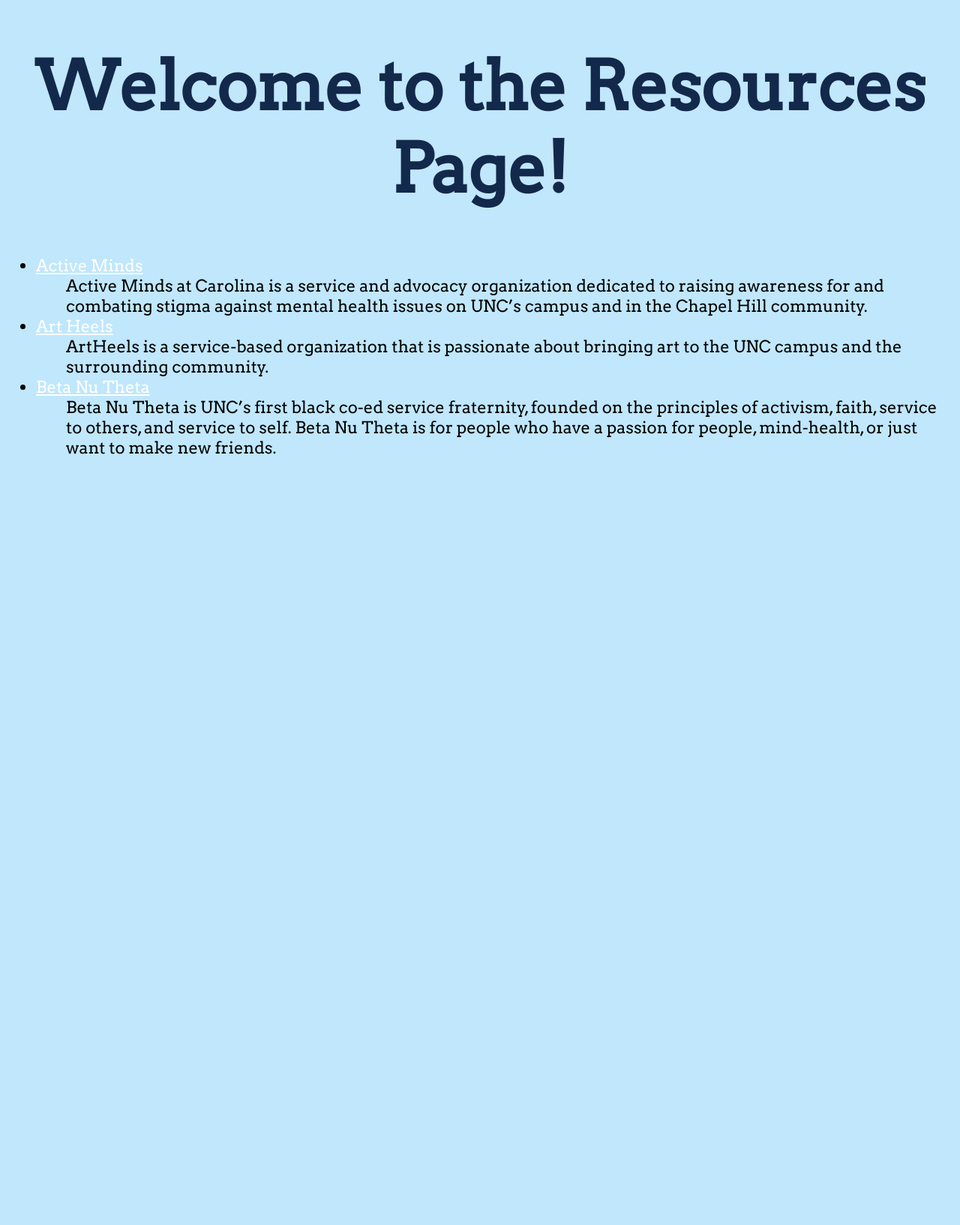
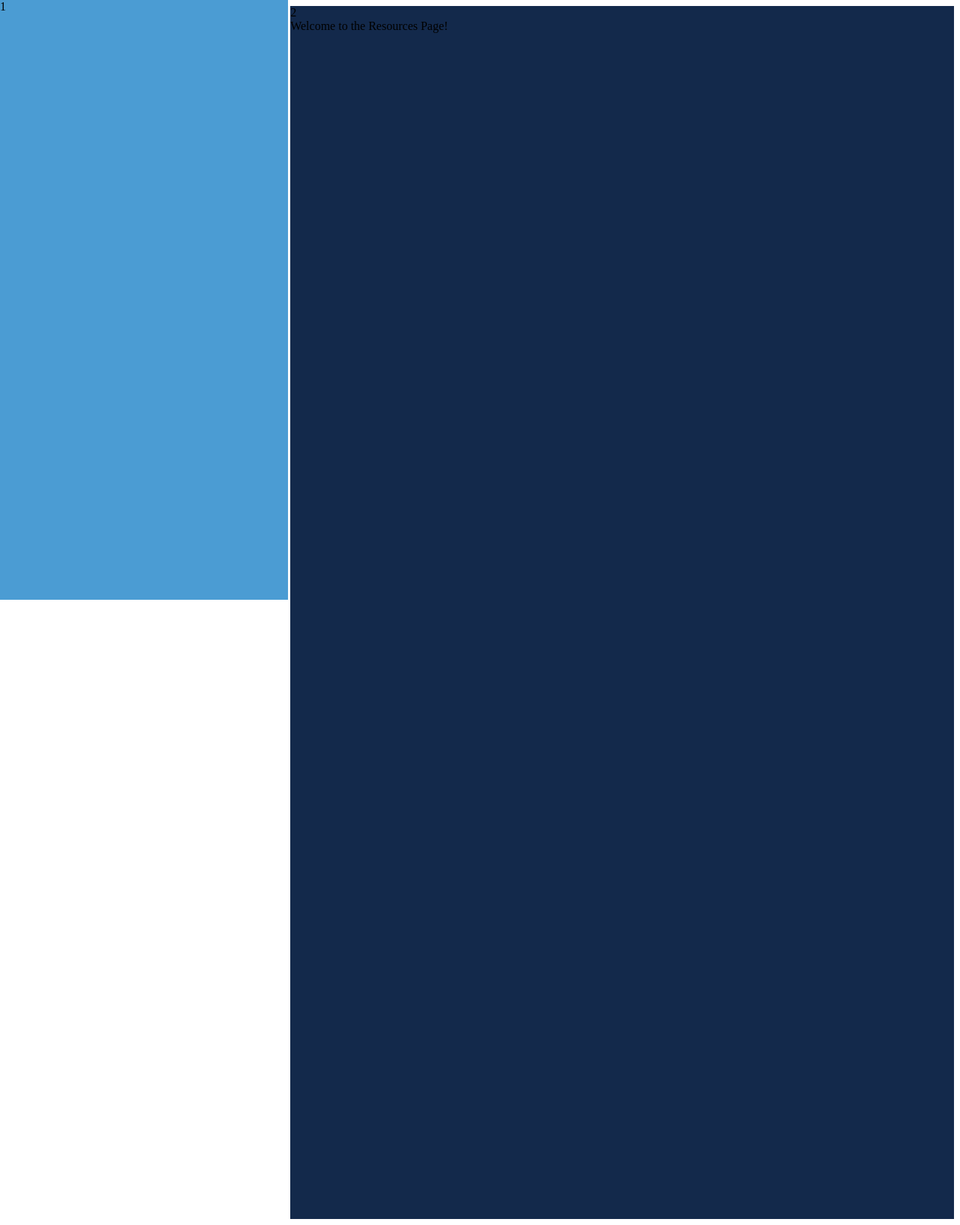
Before and after one commit to cssgunc/MindOverMatter, a Flask app: page /resources in a window 1280 px wide. Shown: the whole page at 75% size. Before the commit the page ends 606 px from the top, so only its background shows below. Run offline with Flask 2, Linux system fonts and the light colour scheme.

Commit message:
Resource fake columns

```diff
--- a/templates/resources.html
+++ b/templates/resources.html
@@ -1,18 +1,41 @@
 <!DOCTYPE html>
 <html>
 <head>
+<!-- <link href='resources.css' type = 'text/css' rel='stylesheet'> -->
 <link href='https://fonts.googleapis.com/css?family=Arvo' rel='stylesheet'>
-<style>
-body {
-    font-family: 'Arvo';font-size: 22px;
-    background-color: #c0e7fc;
-}
-
-</style>
 </head>
 <body>
 
-<title>MoM Resources</title>
+<div class="col1">1</div>
+<style>
+    .col1 {
+        height: 100%;
+        width: 30%;
+        background-color:#4B9CD3;
+        position: fixed;
+        left: 0;
+        top: 0;
+    }
+</style>
+<!-- <title>MoM Resources</title>
+<h1 style="color: #13294B; font-weight: bold; font-size: 90px;">Welcome to the Resources Page!</h1> -->
+<div class="col2">
+    <style>
+        .col2 {
+            height: 100%;
+            width: 70%;
+            background-color:#13294B;
+            margin-left: 30%;
+            overflow: auto;
+        }
+        </style>
+    2
+    <div style="height:200vh;">Welcome to the Resources Page!</div>
+</div>
+
+</body>
+</html>
+<!-- <title>MoM Resources</title>
 <h1 style="color: #13294B; font-weight: bold; font-size: 90px;"><center>Welcome to the Resources Page!</center></h1>
 <ul>
     <li><a href="http://activeminds.web.unc.edu/" target="_blank" style="color: white">Active Minds</a>
@@ -25,4 +48,4 @@ body {
     <li><a href="https://www.facebook.com/betanutheta/" target="_blank" style="color: white">Beta Nu Theta</a></li>
     <dd>Beta Nu Theta is UNC’s first black co-ed service fraternity, founded on the principles of activism, faith, service to others, and service to self.  Beta Nu Theta is for people who have a passion for people, mind-health, or just want to make new friends.
         </dd>
-  </ul>
+  </ul> -->
```
